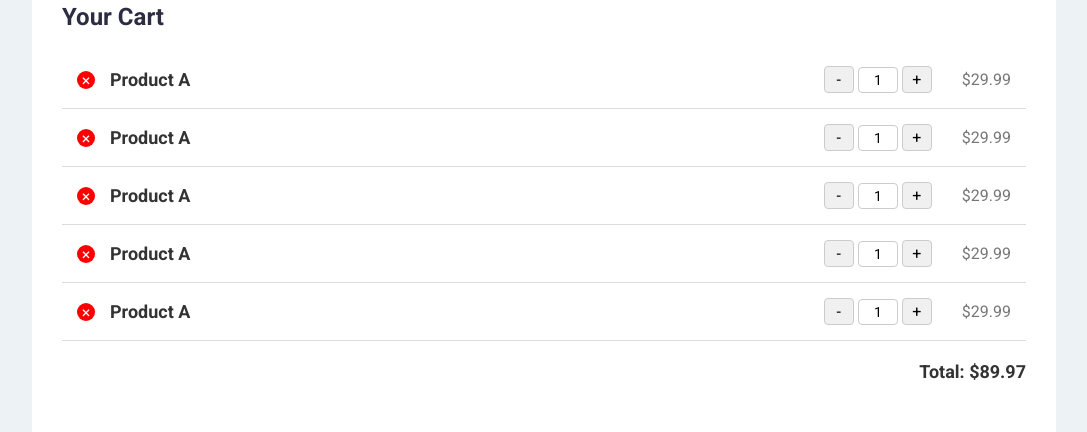
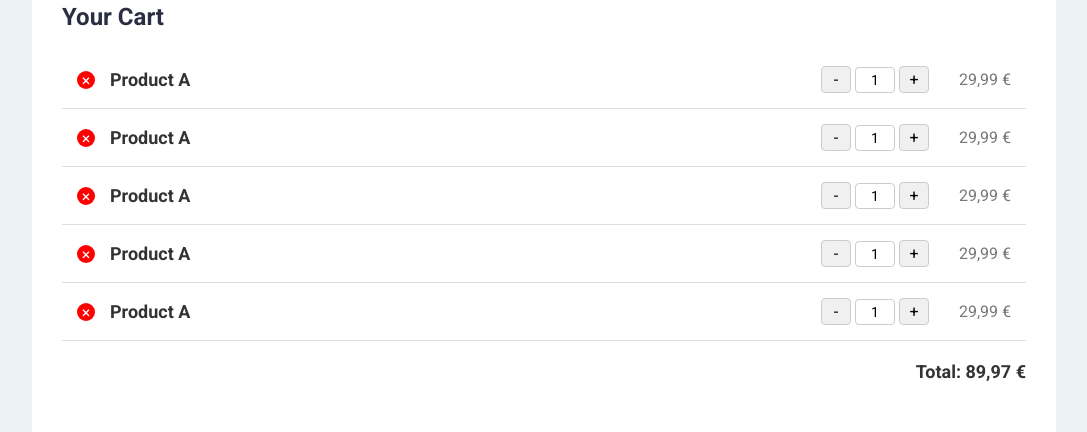
Before and after one commit to A-Cdeveloper/code-challenge-25-04-25, a Next.js app: page /cart in a window 1280 px wide. Shown: the part 131-563 px from the top of the page, without its empty margins (96-1183 px from the left). Built offline with nearby package versions, Linux system fonts and the light colour scheme.

Commit message:
formatPrice - helper function to format prices

```diff
--- a/app/features/cart/Cart.tsx
+++ b/app/features/cart/Cart.tsx
@@ -2,6 +2,7 @@ import Button from "@/app/components/ui/Button";
 import styles from "./Cart.module.css";
 import CartItem from "./CartItem";
 import Link from "next/link";
+import { formatPrice } from "@/app/lib/utils";
 
 const Cart = () => {
   return (
@@ -18,7 +19,7 @@ const Cart = () => {
       <CartItem />
       <CartItem />
 
-      <div className={styles[`total`]}>Total: $89.97</div>
+      <div className={styles[`total`]}>Total: {formatPrice(89.97)}</div>
     </div>
   );
 };
--- a/app/features/cart/CartItem.tsx
+++ b/app/features/cart/CartItem.tsx
@@ -1,4 +1,5 @@
 "use client";
+import { formatPrice } from "@/app/lib/utils";
 import styles from "./CartItem.module.css";
 
 const CartItem = () => {
@@ -15,7 +16,7 @@ const CartItem = () => {
         <input type="text" value="1" className={styles["qty-input"]} readOnly />
         <button className={styles["qty-btn"]}>+</button>
       </div>
-      <div className={styles[`product-price`]}>$29.99</div>
+      <div className={styles[`product-price`]}>{formatPrice(29.99)}</div>
     </div>
   );
 };
--- /dev/null
+++ b/app/lib/utils.ts
@@ -0,0 +1,9 @@
+export const formatPrice = (
+  amount: number,
+  locale: string = "de-DE"
+): string => {
+  return new Intl.NumberFormat(locale, {
+    style: "currency",
+    currency: "EUR",
+  }).format(amount);
+};
```
Also changed, not shown: app/features/products/CatProduct.tsx (+2 -1 lines).
